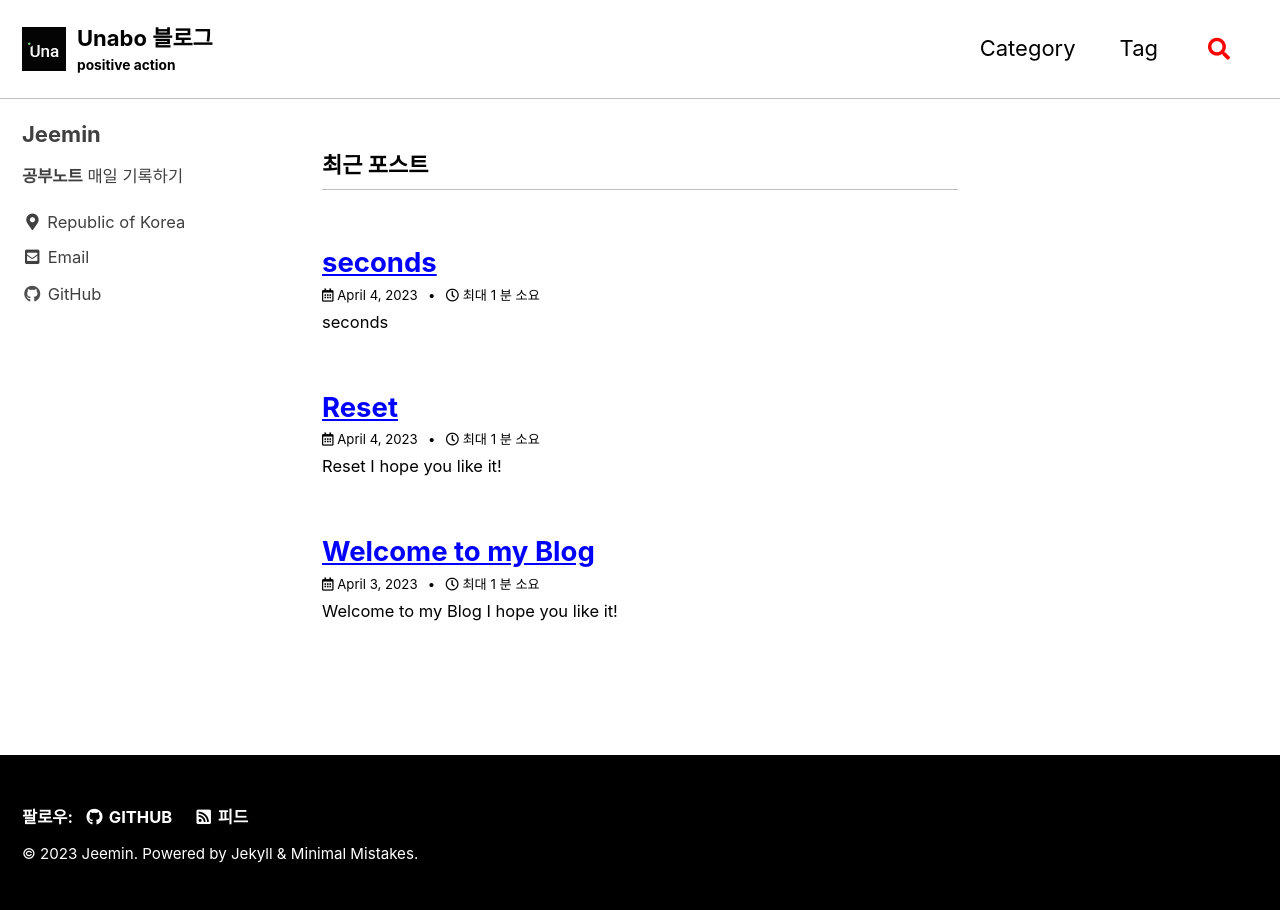
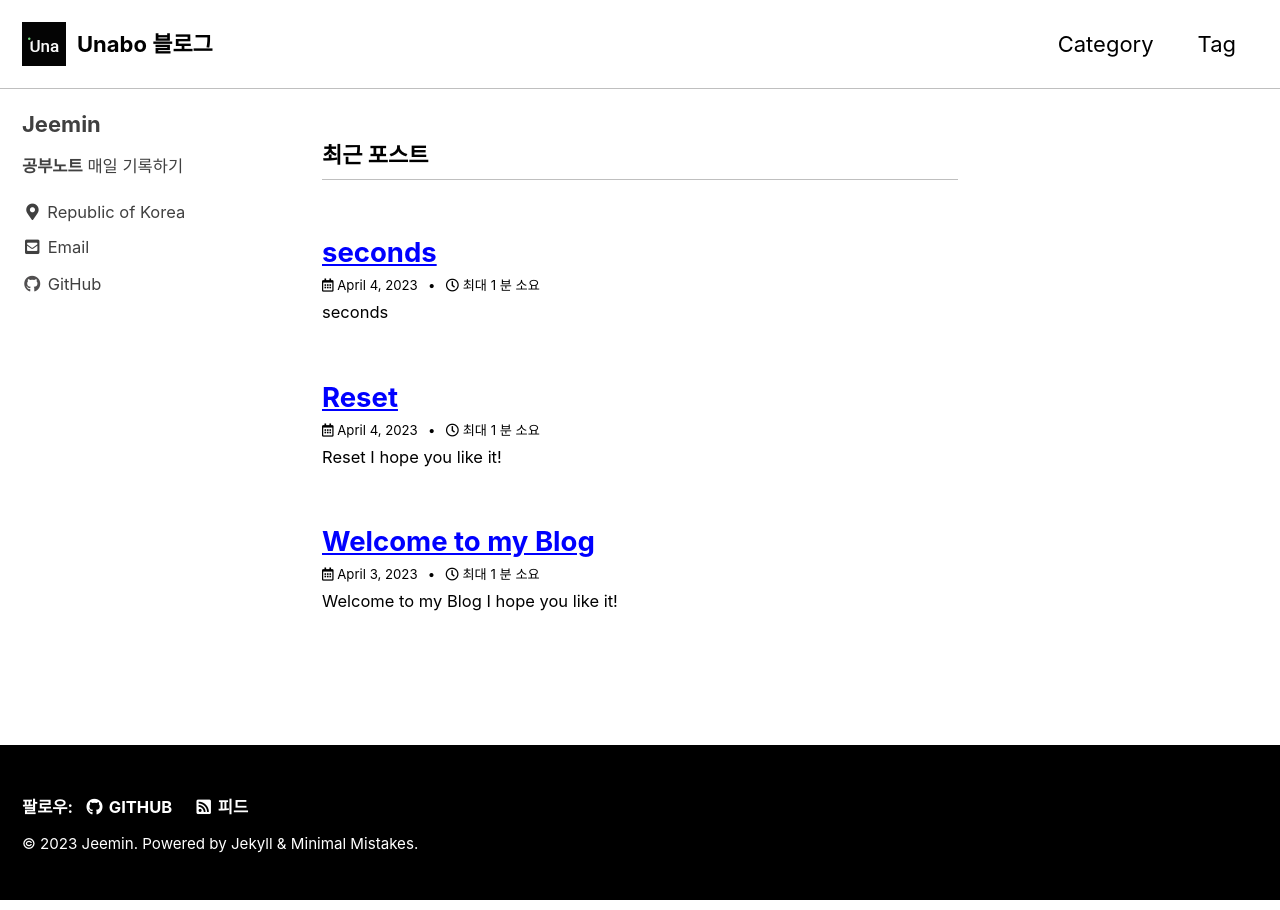
Before and after one commit to Minsam12/Minsam12.github.io, a Jekyll site: the page built from index.html, in a window 1280 px wide. Built offline with Jekyll 4.4.1, drawn with Linux system fonts in a browser that asks for light colours; cached includes are drawn as plain includes; the list of posts is cut into pages by our own code.

Commit message:
subtitle 삭제

```diff
--- a/_config.yml
+++ b/_config.yml
@@ -18,7 +18,7 @@ minimal_mistakes_skin    : "contrast" # "air", "aqua", "contrast", "dark", "dirt
 locale                   : "ko-KR"
 title                    : "Unabo 블로그"
 title_separator          : "|"
-subtitle                 : "positive action"
+subtitle                 : # "positive action"
 name                     : "Jeemin"
 description              : "Unabo 블로그입니다"
 url                      : "https://unabo.github.io"
@@ -59,7 +59,7 @@ reCaptcha:
 atom_feed:
   path                   : # blank (default) uses feed.xml
   hide                   : # true, false (default)
-search                   : true # true, false (default)
+search                   : # true, false (default)
 search_full_content      : # true, false (default)
 search_provider          : # lunr (default), algolia, google
 lunr:
```
